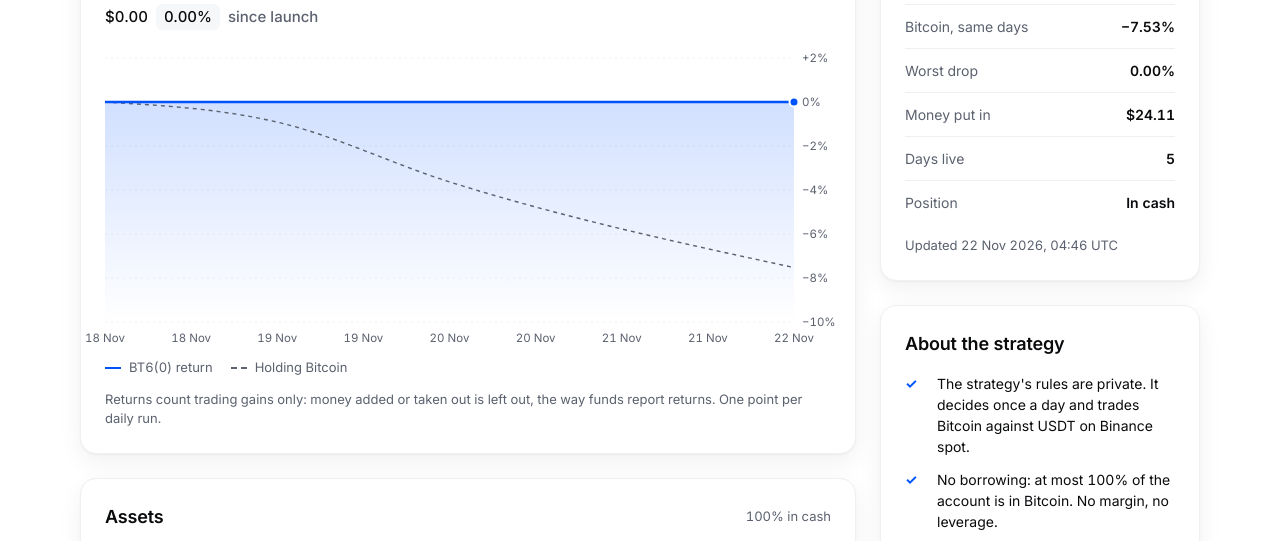
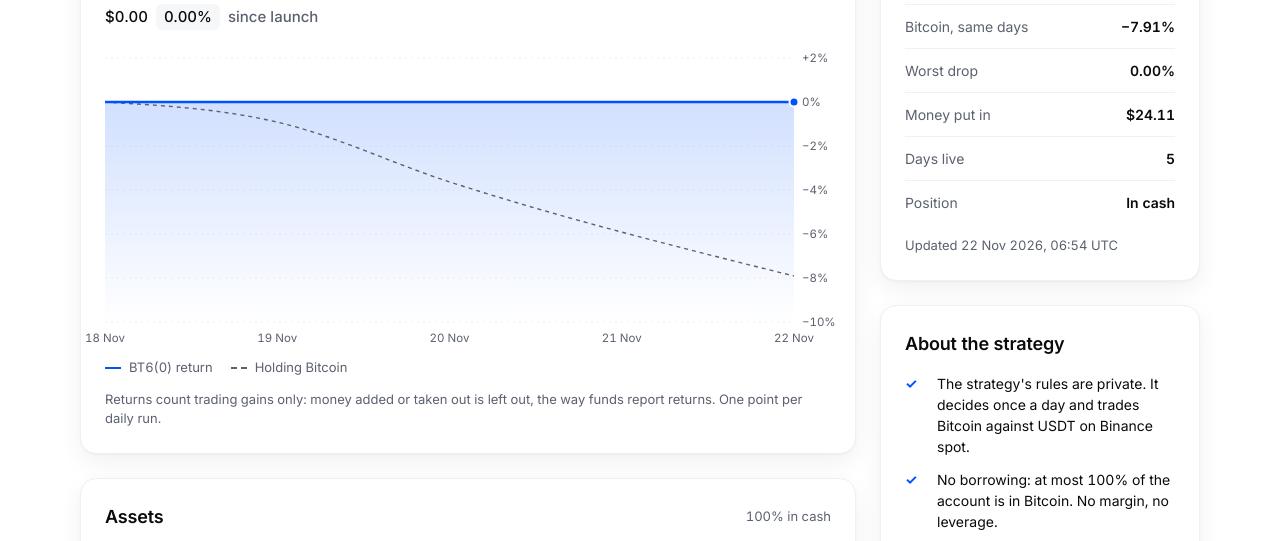
Before and after one commit to lukegideon/bt6, a plain HTML site: page index.html in a window 1280 px wide. Shown: the part 204-745 px from the top of the page. Drawn offline with nearby package versions, Linux system fonts and the light colour scheme.

Commit message:
Update live record 2026-11-22 06:54 UTC

```diff
--- a/index.html
+++ b/index.html
@@ -172,7 +172,7 @@
   </footer>
 </div>
 
-<script id="data" type="application/json">{"record":[{"date":"2026-11-18","value":"20.00","btc_value":"0.00","cash":"20.00","btc_price":"64194.79","target":"0.00","index":"1.000000","put_in":"20.00"},{"date":"2026-11-19","value":"24.11","btc_value":"0.00","cash":"24.11","btc_price":"63607.96","target":"0.00","index":"1.000000","put_in":"24.11"},{"date":"2026-11-20","value":"24.11","btc_value":"0.00","cash":"24.11","btc_price":"61864.01","target":"0.00","index":"1.000000","put_in":"24.11"},{"date":"2026-11-22","value":"24.11","btc_value":"0.00","cash":"24.11","btc_price":"59363.82","target":"0.00","index":"1.000000","put_in":"24.11"}],"trades":[],"backtest":[{"period":"BTC 2018-2026 (Binance)","strategy":"BT6(0)-NB","strategy_total":"16.22","strategy_worst_drop":"-0.30","hold_total":"9.91","hold_worst_drop":"-0.77"},{"period":"BTC 2013-2017 (Bitstamp)","strategy":"BT6(0)-NB","strategy_total":"13.03","strategy_worst_drop":"-0.29","hold_total":"41.67","hold_worst_drop":"-0.85"},{"period":"ETH 2018-2026 (Binance)","strategy":"ET6(0)-NB","strategy_total":"10.62","strategy_worst_drop":"-0.35","hold_total":"4.35","hold_worst_drop":"-0.90"},{"period":"SOL 2021-2026 (Binance)","strategy":"SO6(0)-NB","strategy_total":"8.43","strategy_worst_drop":"-0.31","hold_total":"3.48","hold_worst_drop":"-0.97"}],"updated":"22 Nov 2026, 04:46 UTC"}</script>
+<script id="data" type="application/json">{"record":[{"date":"2026-11-18","value":"20.00","btc_value":"0.00","cash":"20.00","btc_price":"64194.79","target":"0.00","index":"1.000000","put_in":"20.00"},{"date":"2026-11-19","value":"24.11","btc_value":"0.00","cash":"24.11","btc_price":"63607.96","target":"0.00","index":"1.000000","put_in":"24.11"},{"date":"2026-11-20","value":"24.11","btc_value":"0.00","cash":"24.11","btc_price":"61864.01","target":"0.00","index":"1.000000","put_in":"24.11"},{"date":"2026-11-22","value":"24.11","btc_value":"0.00","cash":"24.11","btc_price":"59117.90","target":"0.00","index":"1.000000","put_in":"24.11"}],"trades":[],"backtest":[{"period":"BTC 2018-2026 (Binance)","strategy":"BT6(0)-NB","strategy_total":"16.22","strategy_worst_drop":"-0.30","hold_total":"9.91","hold_worst_drop":"-0.77"},{"period":"BTC 2013-2017 (Bitstamp)","strategy":"BT6(0)-NB","strategy_total":"13.03","strategy_worst_drop":"-0.29","hold_total":"41.67","hold_worst_drop":"-0.85"},{"period":"ETH 2018-2026 (Binance)","strategy":"ET6(0)-NB","strategy_total":"10.62","strategy_worst_drop":"-0.35","hold_total":"4.35","hold_worst_drop":"-0.90"},{"period":"SOL 2021-2026 (Binance)","strategy":"SO6(0)-NB","strategy_total":"8.43","strategy_worst_drop":"-0.31","hold_total":"3.48","hold_worst_drop":"-0.97"}],"updated":"22 Nov 2026, 06:54 UTC"}</script>
 <script src="https://cdnjs.cloudflare.com/ajax/libs/d3/7.8.5/d3.min.js"></script>
 <script>
 (function () {
@@ -267,7 +267,9 @@
       svg.append('line').attr('x1', 0).attr('x2', w - mr).attr('y1', y(v)).attr('y2', y(v)).attr('stroke', css('--line')).attr('stroke-dasharray', v === 0 ? null : '2 4');
       svg.append('text').attr('x', w - mr + 8).attr('y', y(v)).attr('dy', '0.32em').text(fmt(v)); });
     const nt = Math.max(2, Math.min(6, Math.floor(w / 110)));
-    x.ticks(nt).forEach((d) => svg.append('text').attr('x', x(d)).attr('y', h - 6).attr('text-anchor', 'middle').text(d3.utcFormat('%-d %b')(d)));
+    const seen = new Set();
+    x.ticks(nt).filter((d) => +d3.utcDay.floor(d) === +d).forEach((d) => { const lab = d3.utcFormat('%-d %b')(d); if (seen.has(lab)) return; seen.add(lab);
+      svg.append('text').attr('x', x(d)).attr('y', h - 6).attr('text-anchor', 'middle').text(lab); });
     const line = (k) => d3.line().curve(d3.curveMonotoneX).x((s) => x(s.d)).y((s) => y(s[k]));
     svg.append('path').datum(series).attr('fill', `url(#${id})`).attr('d', d3.area().curve(d3.curveMonotoneX).x((s) => x(s.d)).y0(h - m.b).y1((s) => y(s.value)));
     svg.append('path').datum(series).attr('fill', 'none').attr('stroke', css('--muted')).attr('stroke-width', 1.4).attr('stroke-dasharray', '4 4').attr('d', line('hold'));
@@ -298,5 +300,5 @@
 })();
 </script>
 
-<div style="max-width:960px;margin:24px auto 40px;padding:0 16px;font:13px/1.5 Inter,Segoe UI,Arial,sans-serif;color:#5b6875"><a href="report.pdf" style="color:#1f5f7f">Download the full proof report (PDF)</a> &middot; Published automatically from the bot's own records on 22 Nov 2026, 04:46 UTC.</div>
+<div style="max-width:960px;margin:24px auto 40px;padding:0 16px;font:13px/1.5 Inter,Segoe UI,Arial,sans-serif;color:#5b6875"><a href="report.pdf" style="color:#1f5f7f">Download the full proof report (PDF)</a> &middot; Published automatically from the bot's own records on 22 Nov 2026, 06:54 UTC.</div>
 </html>
```
